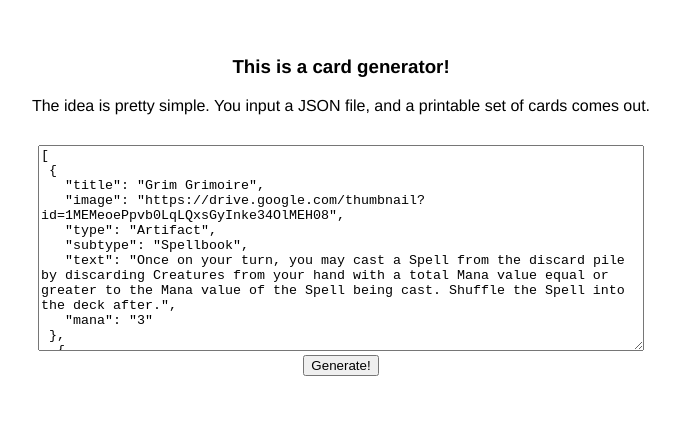
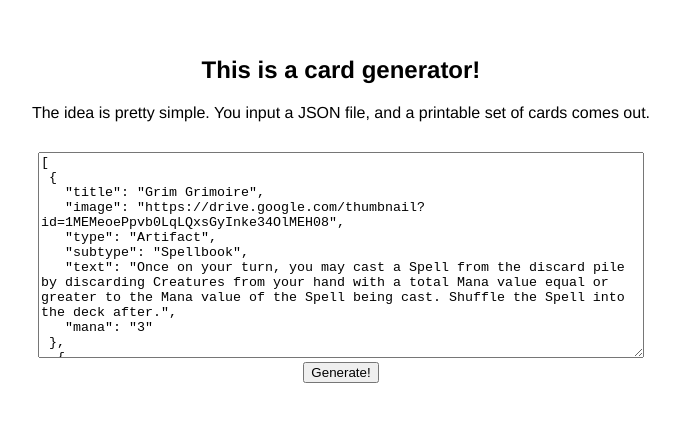
Before and after one commit to super33fungi/card-generator, a plain HTML site: page index.html in a window 1280 px wide. Shown: the whole page, without its empty margins (299-979 px from the left). Drawn offline with nearby package versions, Linux system fonts and the light colour scheme.

Commit message:
testing push to server

```diff
--- a/index.html
+++ b/index.html
@@ -10,7 +10,7 @@
      <body>
          <div class="main-content">
              <div class="instructions">
-                 <h3>This is a card generator!</h3>
+                 <h2>This is a card generator!</h2>
                  <p>The idea is pretty simple. You input a JSON file, and a printable set of cards comes out.</p>
              </div>
              <span>
```
